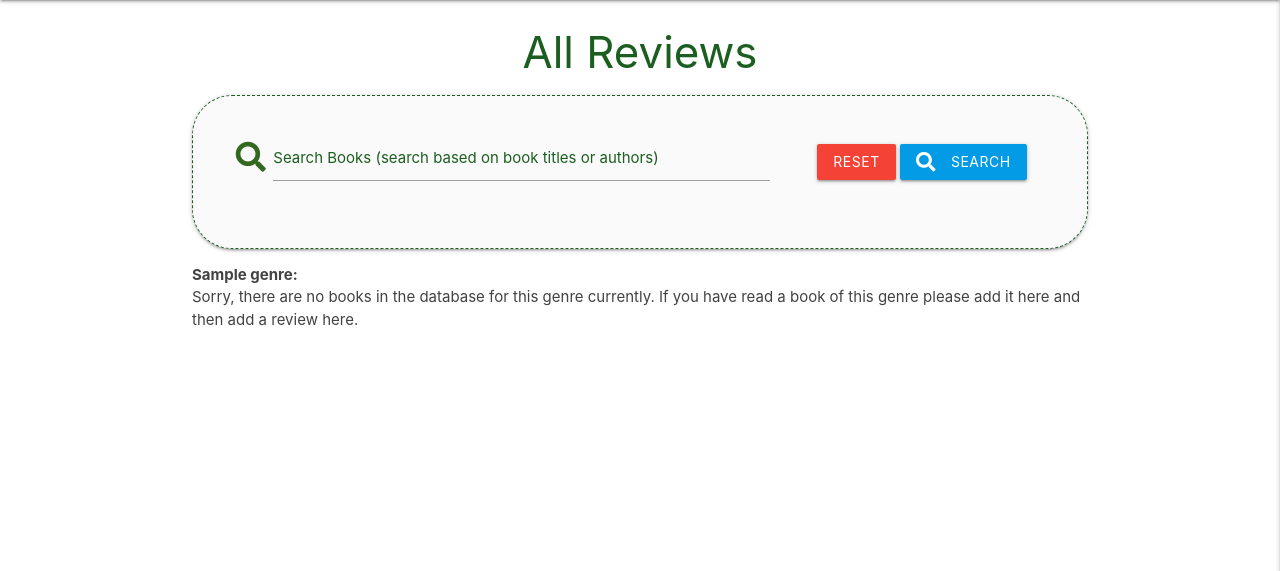
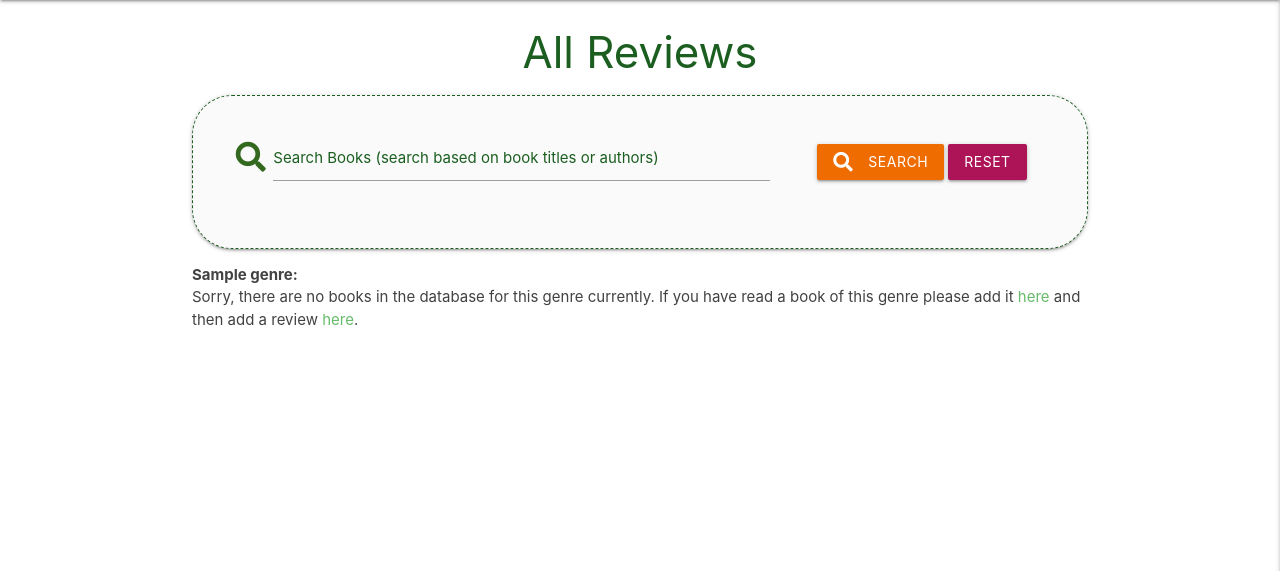
Before and after one commit to mayasharma2110/Bookworm, a Flask app: page / in a window 1280 px wide. Shown: the part 69-640 px from the top of the page. Run offline with Flask 2, Linux system fonts and the light colour scheme; a database or web service that is not in the repository returns one stand-in record (values such as "Sample title"); some libraries are stand-ins or nearby versions.

Commit message:
Prompt users to add a new book/review to the site

```diff
--- a/templates/add_book.html
+++ b/templates/add_book.html
@@ -39,7 +39,7 @@
         <!-- submit button -->
         <div class="row">
             <div class="col s12 center-align">
-                <button type="submit" class="btn-large green darken-4 text-shadow">
+                <button type="submit" class="btn-large green darken-4">
                     Add Book <i class="fas fa-plus-square right"></i>
                 </button>
             </div>
--- a/templates/add_genre.html
+++ b/templates/add_genre.html
@@ -17,7 +17,7 @@
         <!-- submit button -->
         <div class="row">
             <div class="col s12 center-align">
-                <button type="submit" class="btn-large green darken-4 text-shadow">
+                <button type="submit" class="btn-large green darken-4">
                     Add Genre <i class="fas fa-plus-square right"></i>
                 </button>
             </div>
--- a/templates/add_review.html
+++ b/templates/add_review.html
@@ -60,7 +60,7 @@
         <!-- submit button -->
         <div class="row">
             <div class="col s12 center-align">
-                <button type="submit" class="btn-large green darken-4 text-shadow">
+                <button type="submit" class="btn-large green darken-4">
                     Add Review <i class="fas fa-plus-square right"></i>
                 </button>
             </div>
--- a/templates/edit_review.html
+++ b/templates/edit_review.html
@@ -97,7 +97,7 @@
             <div class="col s12 center-align">
                 <a href="{{ url_for('get_reviews') }}" class="btn-large pink darken-3">
                     Cancel <i class="fas fa-times-circle right"></i></a>
-                <button type="submit" class="btn-large green darken-4 text-shadow">
+                <button type="submit" class="btn-large green darken-4">
                     Update Review <i class="fas fa-edit right"></i>
                 </button>
             </div>
--- a/templates/reviews.html
+++ b/templates/reviews.html
@@ -16,10 +16,10 @@ Average reviews dict: <br> {{ averageRev1 }} -->
                     <label for="query">Search Books (search based on book titles or authors)</label>
                 </div>
                 <div class="col s12 m4">
-                    <a href="{{ url_for('get_reviews') }}" class="red btn text-shadow">Reset</a>
-                    <button type="submit" class="light-blue darken-1 btn text-shadow">
+                    <button type="submit" class="orange darken-3 btn">
                         <i class="fas fa-search left"></i> Search
                     </button>
+                    <a href="{{ url_for('get_reviews') }}" class="pink darken-3 btn">Reset</a>
                 </div>
             </div>
         </form>
@@ -75,7 +75,7 @@ Average reviews dict: <br> {{ averageRev1 }} -->
                         <!-- if no reviews show some text -->
                         {% else %}
                             Sorry, there are no reviews for this book currently.
-                            If you have read it please add a review here. <br>
+                            If you have read it please add a review <a href="{{ url_for('add_review') }}" class="green-text text-lighten-1">here</a>. <br>
                         {% endfor %}
                         </span>
                 </div>
@@ -84,7 +84,7 @@ Average reviews dict: <br> {{ averageRev1 }} -->
             <!-- if no books of this genre -->
             {% else %}
             Sorry, there are no books in the database for this genre currently.
-            If you have read a book of this genre please add it here and then add a review here. <br>
+            If you have read a book of this genre please add it <a href="{{ url_for('add_book') }}" class="green-text text-lighten-1">here</a> and then add a review <a href="{{ url_for('add_review') }}" class="green-text text-lighten-1">here</a>. <br>
             {% endfor %}
 
         {% endfor %}
```
